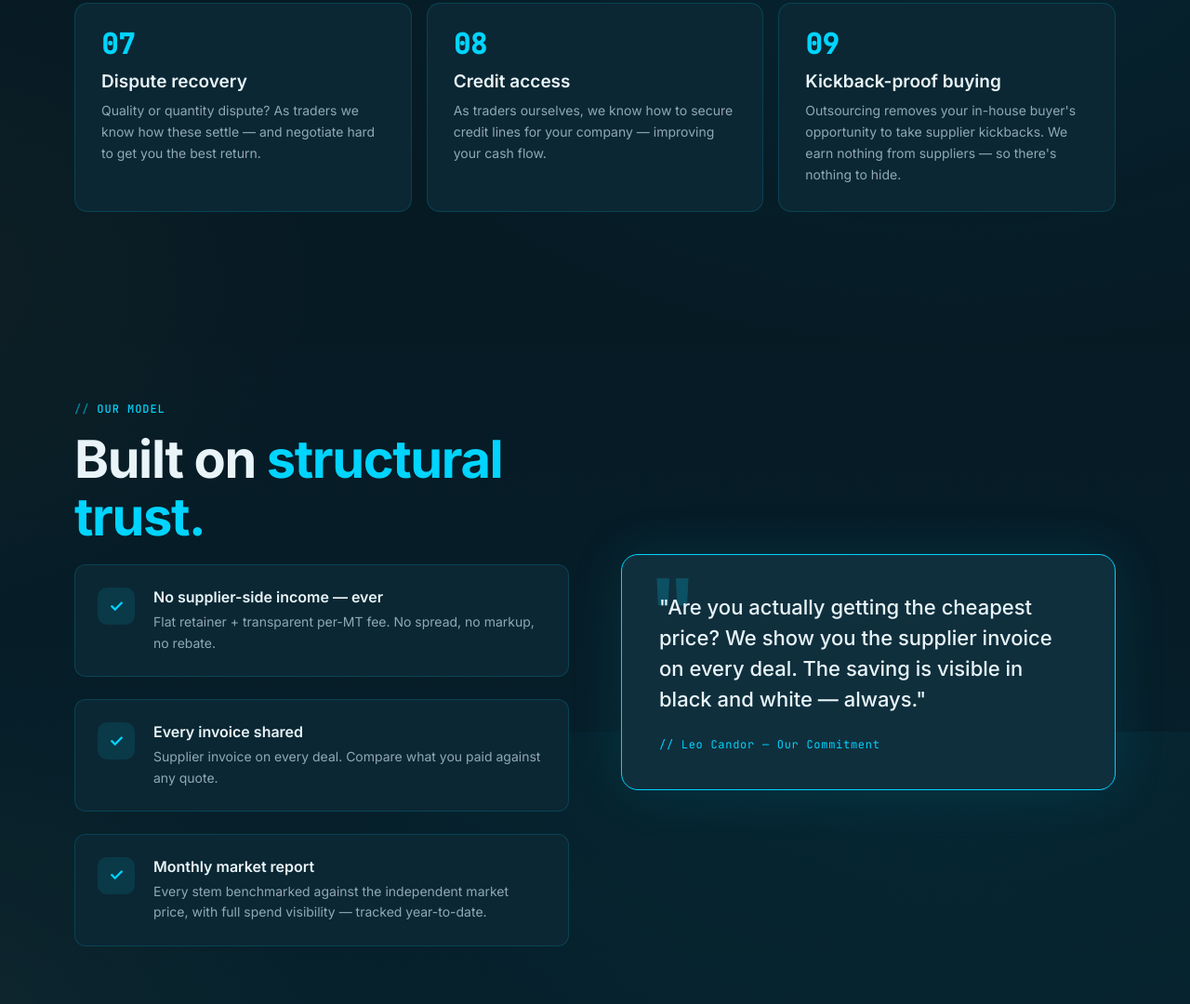
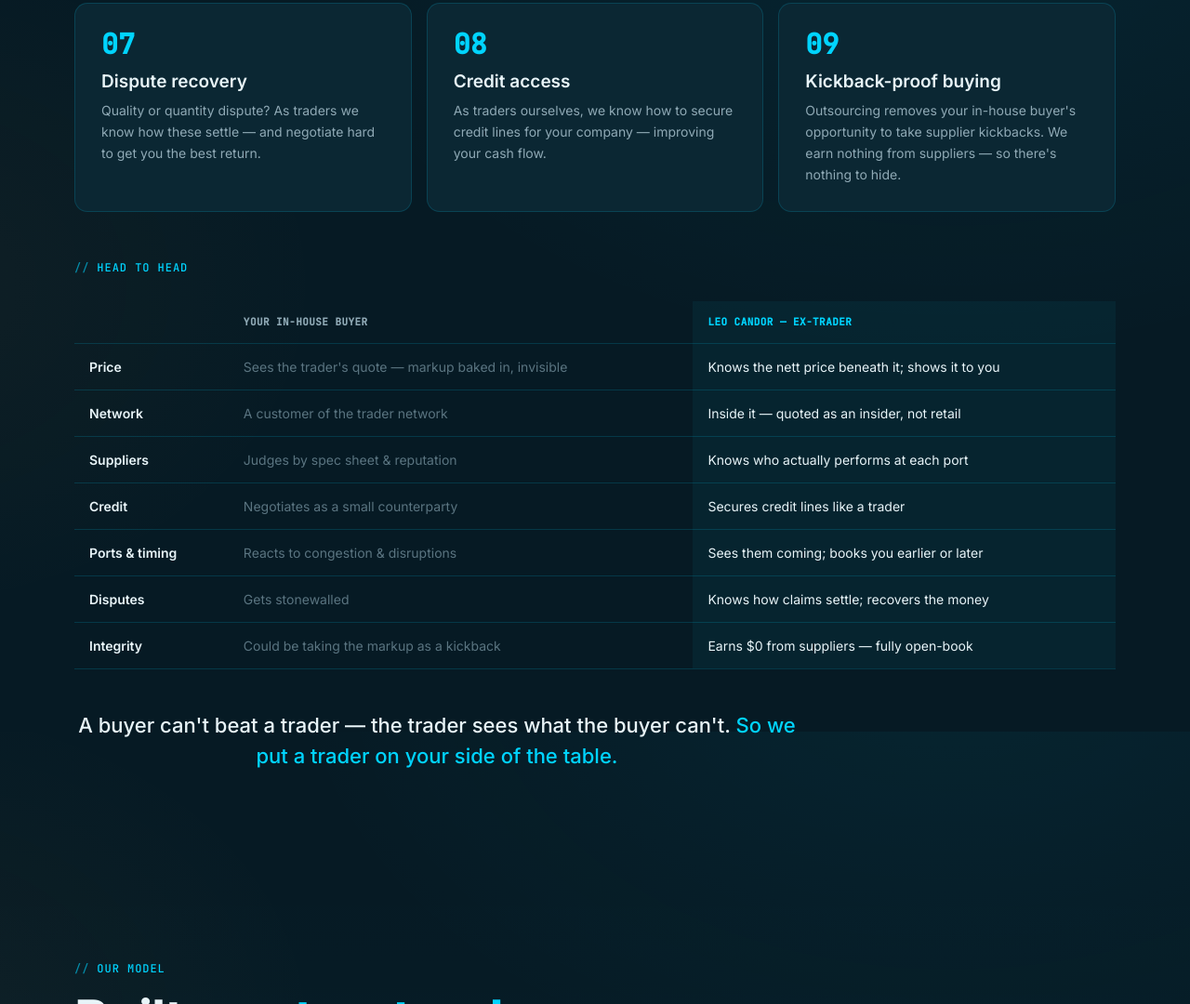
Before and after one commit to zegodleo/leo-candor-site, a plain HTML site: page index.html in a window 1280 px wide. Shown: the part 4813-5893 px from the top of the page at 93% size. Drawn offline with Linux system fonts and the light colour scheme.

Commit message:
edge: add buyer-vs-trader comparison table + closing line

```diff
--- a/index.html
+++ b/index.html
@@ -265,6 +265,14 @@
     .value-card .vletter { font-family: 'JetBrains Mono', monospace; font-weight: 700; font-size: 30px; color: var(--cyan); line-height: 1; margin-bottom: 14px; }
     .value-card h3 { font-size: 19px; font-weight: 600; margin-bottom: 8px; color: var(--ink); }
     .value-card p { font-size: 14px; line-height: 1.65; color: var(--ink-soft); }
+    .vs-wrap { overflow-x: auto; -webkit-overflow-scrolling: touch; margin-top: 12px; }
+    .vs-table { width: 100%; border-collapse: collapse; min-width: 560px; }
+    .vs-table th, .vs-table td { padding: 14px 16px; text-align: left; vertical-align: top; border-bottom: 1px solid var(--rule); font-size: 14px; line-height: 1.5; }
+    .vs-table thead th { font-family: 'JetBrains Mono', monospace; font-size: 11px; text-transform: uppercase; letter-spacing: 0.04em; color: var(--ink-soft); }
+    .vs-table thead th:last-child { color: var(--cyan); }
+    .vs-table td:first-child { font-weight: 600; color: var(--ink); white-space: nowrap; }
+    .vs-table td:nth-child(2) { color: var(--ink-dim); }
+    .vs-table td:last-child, .vs-table th:last-child { color: var(--ink); background: rgba(0,212,255,0.05); }
 
     @media (max-width: 900px) {
       nav { padding: 14px 20px; }
@@ -437,6 +445,24 @@
       <div class="value-card"><div class="vletter">08</div><h3>Credit access</h3><p>As traders ourselves, we know how to secure credit lines for your company — improving your cash flow.</p></div>
       <div class="value-card"><div class="vletter">09</div><h3>Kickback-proof buying</h3><p>Outsourcing removes your in-house buyer's opportunity to take supplier kickbacks. We earn nothing from suppliers — so there's nothing to hide.</p></div>
     </div>
+    <div class="kicker" style="margin-top:52px;">Head to Head</div>
+    <div class="vs-wrap">
+      <table class="vs-table">
+        <thead>
+          <tr><th></th><th>Your in-house buyer</th><th>Leo Candor — ex-trader</th></tr>
+        </thead>
+        <tbody>
+          <tr><td>Price</td><td>Sees the trader's quote — markup baked in, invisible</td><td>Knows the nett price beneath it; shows it to you</td></tr>
+          <tr><td>Network</td><td>A customer of the trader network</td><td>Inside it — quoted as an insider, not retail</td></tr>
+          <tr><td>Suppliers</td><td>Judges by spec sheet &amp; reputation</td><td>Knows who actually performs at each port</td></tr>
+          <tr><td>Credit</td><td>Negotiates as a small counterparty</td><td>Secures credit lines like a trader</td></tr>
+          <tr><td>Ports &amp; timing</td><td>Reacts to congestion &amp; disruptions</td><td>Sees them coming; books you earlier or later</td></tr>
+          <tr><td>Disputes</td><td>Gets stonewalled</td><td>Knows how claims settle; recovers the money</td></tr>
+          <tr><td>Integrity</td><td>Could be taking the markup as a kickback</td><td>Earns $0 from suppliers — fully open-book</td></tr>
+        </tbody>
+      </table>
+    </div>
+    <p class="values-lead" style="margin-top:44px;margin-bottom:0;text-align:center;">A buyer can't beat a trader — the trader sees what the buyer can't. <span class="accent">So we put a trader on your side of the table.</span></p>
   </section>
 
   <section class="trust">
```
